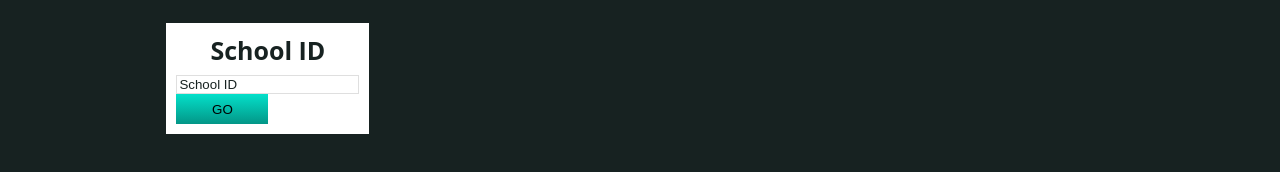
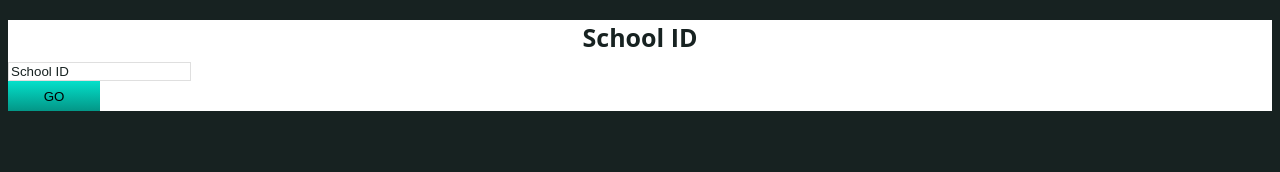
Before and after one commit to Nuappz/CalenderApp, a plain HTML site: page Login_page/app/partials/login.html in a window 1280 px wide. Drawn offline with Linux system fonts and the light colour scheme; files that its build step writes are made by us from their sources.

Commit message:
Screen Design

```diff
--- a/Login_page/app/css/calender.css
+++ b/Login_page/app/css/calender.css
@@ -3,11 +3,8 @@ body {
     font-family: 'Open Sans';
 }
 .container {
-    background-color:#FFFFFF;
-    left: 13%;
-    margin: 15px auto;
-    padding: 10px;
-    position: absolute;
+    background: #FFFFFF;
+    margin: 20px auto;
 }
 .logo-row {
     padding-bottom: 5px;
```
Also changed, not shown: Login_page/app/partials/User_login.html (+5 -1 lines).
